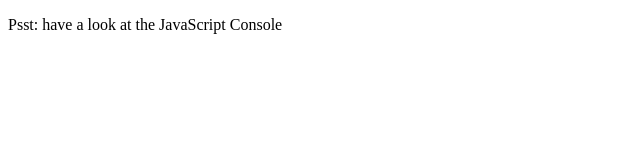
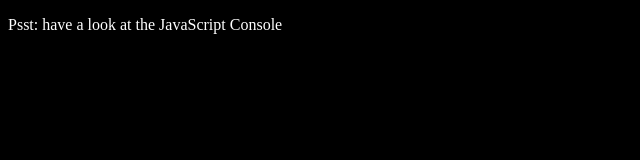
Before and after one commit to GenadiKozarev/array-cardio-day, a plain HTML site: page index.html in a window 1280 px wide. Shown: the whole page, without its empty margins (0-640 px from the left). Drawn offline with Linux system fonts and the light colour scheme.

Commit message:
improves readability

```diff
--- a/index.html
+++ b/index.html
@@ -5,7 +5,7 @@
         <title>Array Cardio Day 💪</title>
         <script defer src="script.js"></script>
     </head>
-    <body>
-        <p>Psst: have a look at the JavaScript Console</p>
+    <body style="background: black;">
+        <p style="color: white;">Psst: have a look at the JavaScript Console</p>
     </body>
 </html>
```
Also changed, not shown: README.md.
